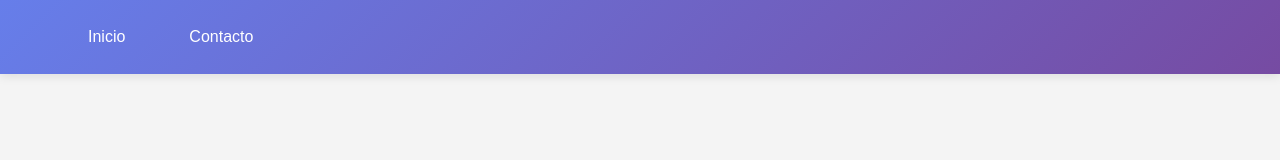
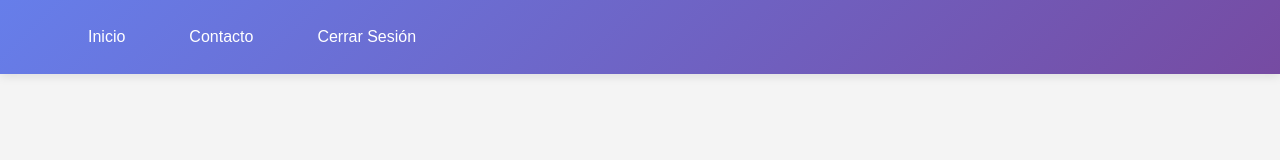
Before and after one commit to gmoyavega/tps-js-408, a website: page paginas/principal.html in a window 1280 px wide. Drawn offline with Linux system fonts and the light colour scheme; no server answers; files whose address does not match are found by name.

Commit message:
Update principal.html

```diff
--- a/paginas/principal.html
+++ b/paginas/principal.html
@@ -14,12 +14,12 @@
                     <ul>
                         <li><a href="./index.html">Inicio</a></li>
                         <li><a href="contacto.html">Contacto</a></li>
-                        <li><a href="#" id="logout-link" style="display: none;">Cerrar Sesión</a></li>
+                        <li class="nav-right"><a href="#" id="logout-link">Cerrar Sesión</a></li>
                     </ul>
                 </nav>
             </div>
         </header>
 
         <script type="module" src="firebase.js"></script>
-        </body>
+    </body>
 </html>
```
